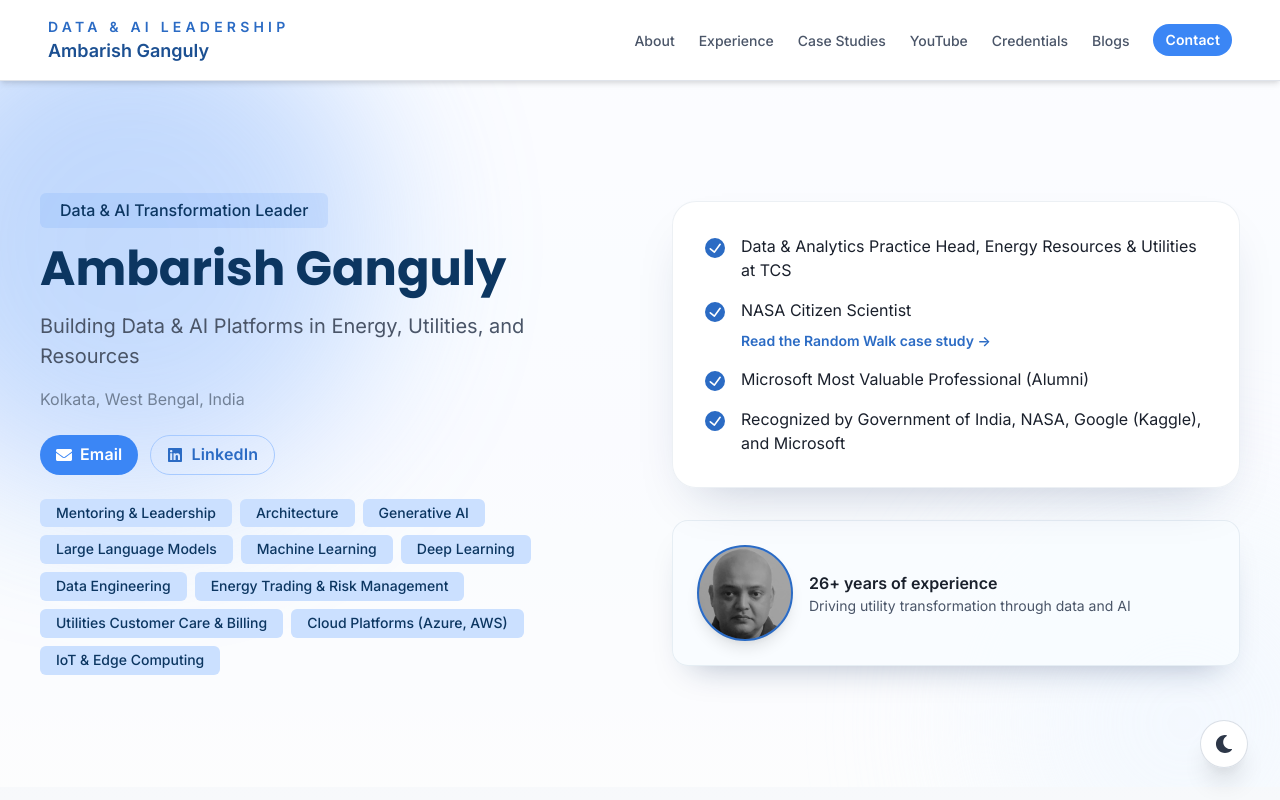
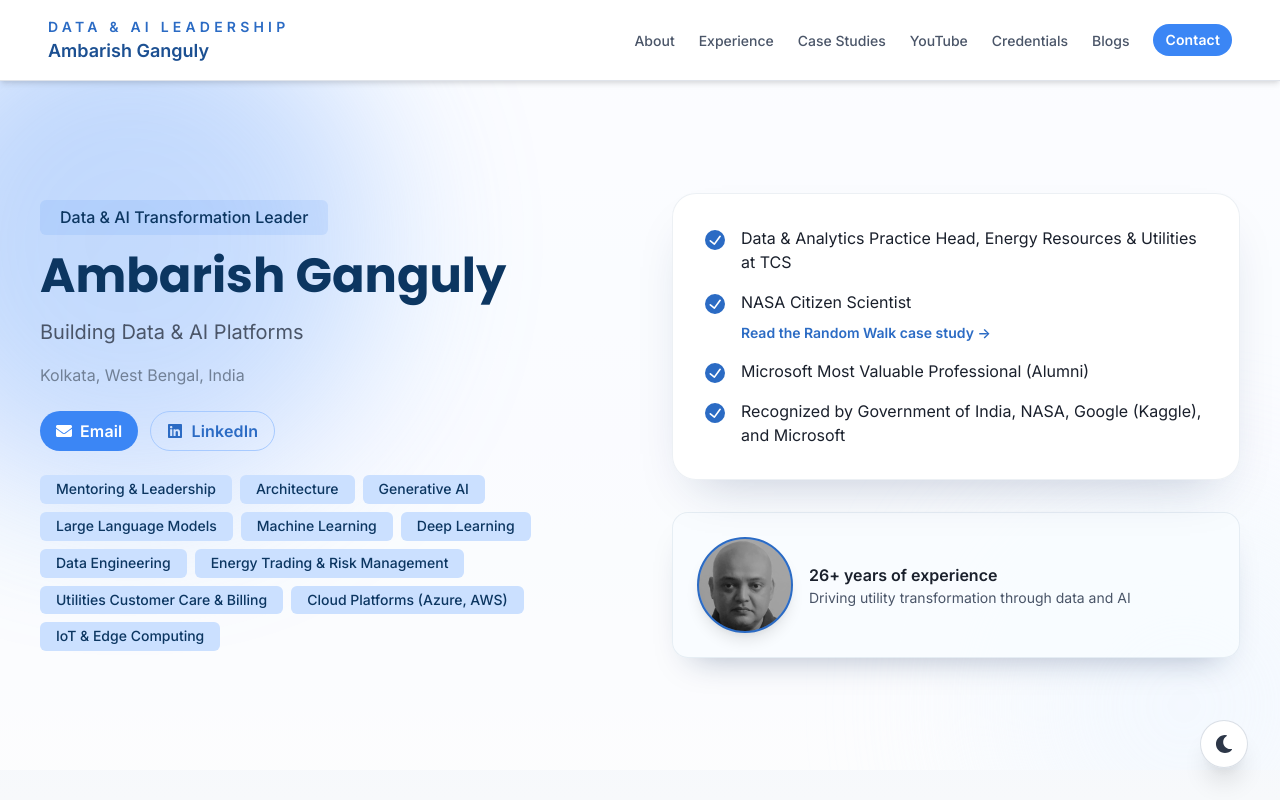
Before and after one commit to ambarishg/AmbarishWEBSITE, a React (Vite) app: page / in a window 1280 px wide. Shown: the top 800 px of the page. Built offline with nearby package versions, Linux system fonts and the light colour scheme.

Commit message:
Headline Changed

```diff
--- a/src/data/profile.js
+++ b/src/data/profile.js
@@ -1,6 +1,6 @@
 export const hero = {
   name: 'Ambarish Ganguly',
-  title: 'Building Data & AI Platforms in Energy, Utilities, and Resources',
+  title: 'Building Data & AI Platforms',
   location: 'Kolkata, West Bengal, India',
   contact: {
     email: 'ambarish.ganguly@gmail.com',
```
